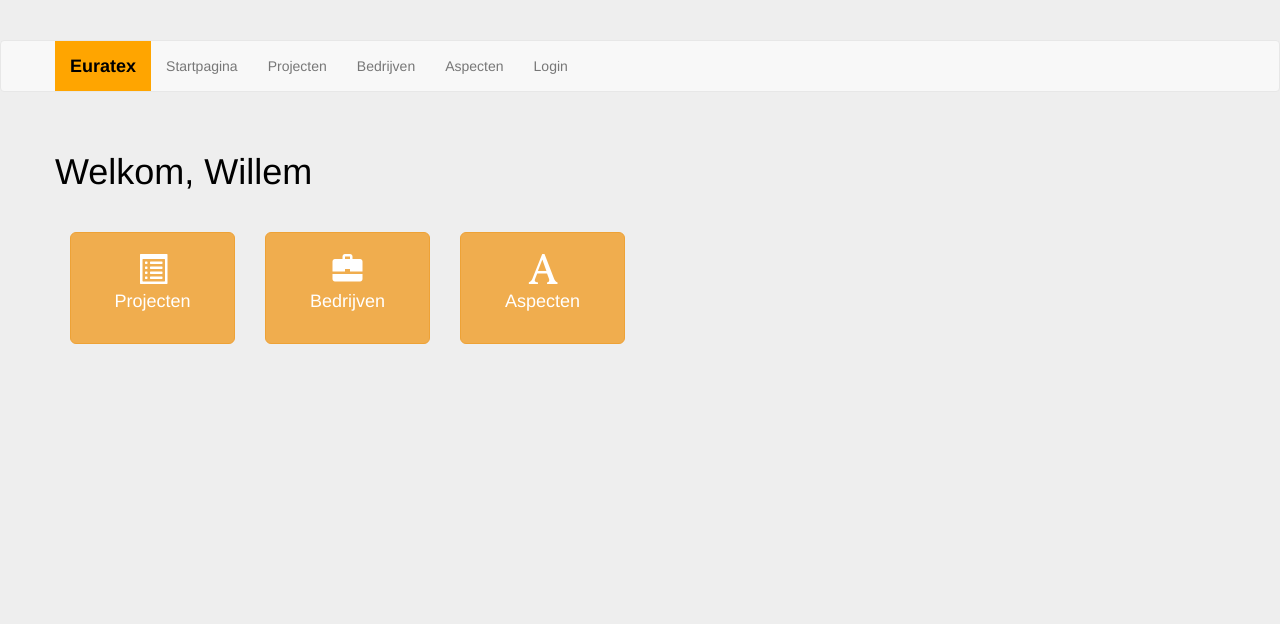
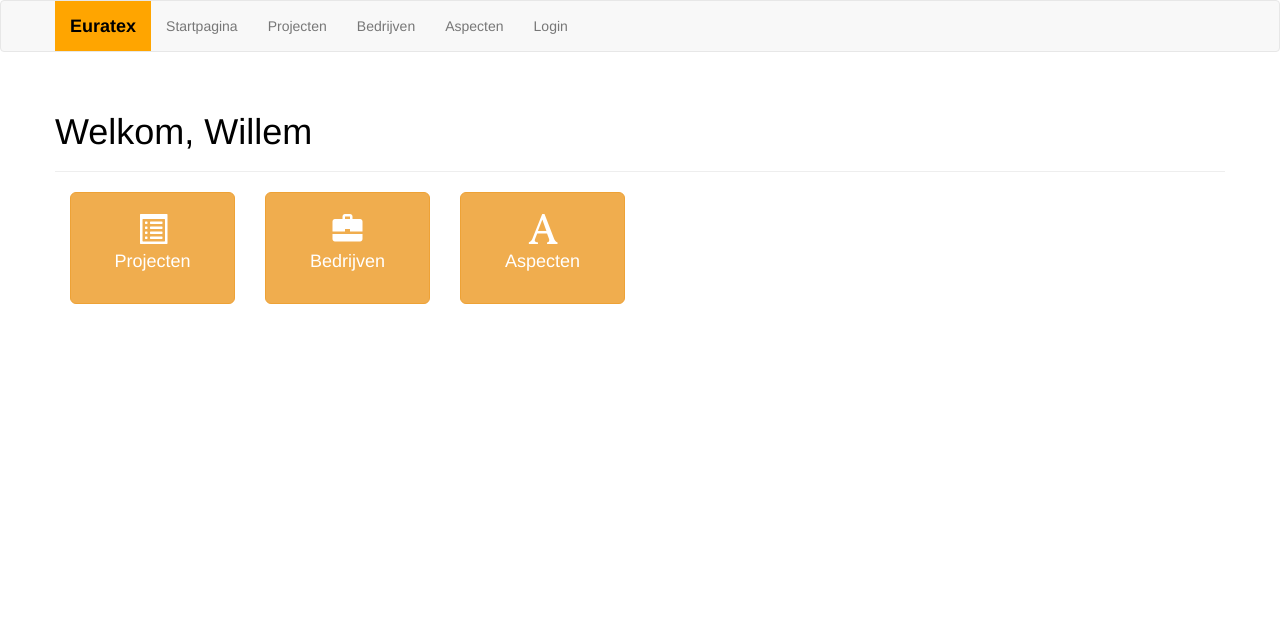
Before and after one commit to kevinoleeh/Itosis, a PHP site: page /index.php in a window 1280 px wide. Shown: the top 624 px of the page. Run offline with PHP 8.4, Linux system fonts and the light colour scheme; a stand-in replaces the project's code that opens the database connection.

Commit message:
CSS hersteld

```diff
--- a/Application/css/style.css
+++ b/Application/css/style.css
@@ -57,11 +57,6 @@ input[type=search] {
 }
 
 /* loginpagina */
-body {
-    padding-top: 40px;
-    padding-bottom: 40px;
-    background-color: #eee;
-}
 
 .form-signin {
     max-width: 330px;
```
